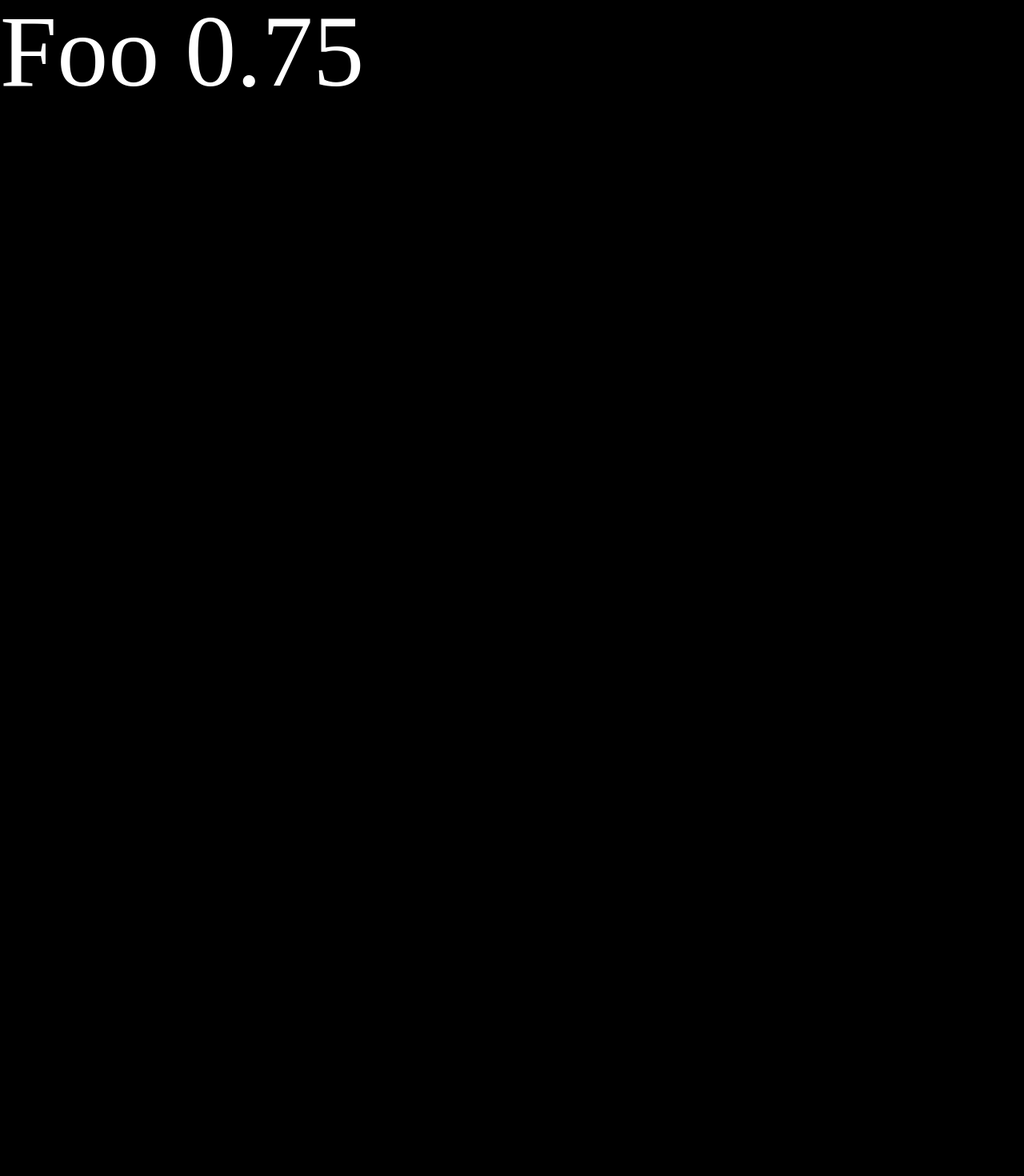
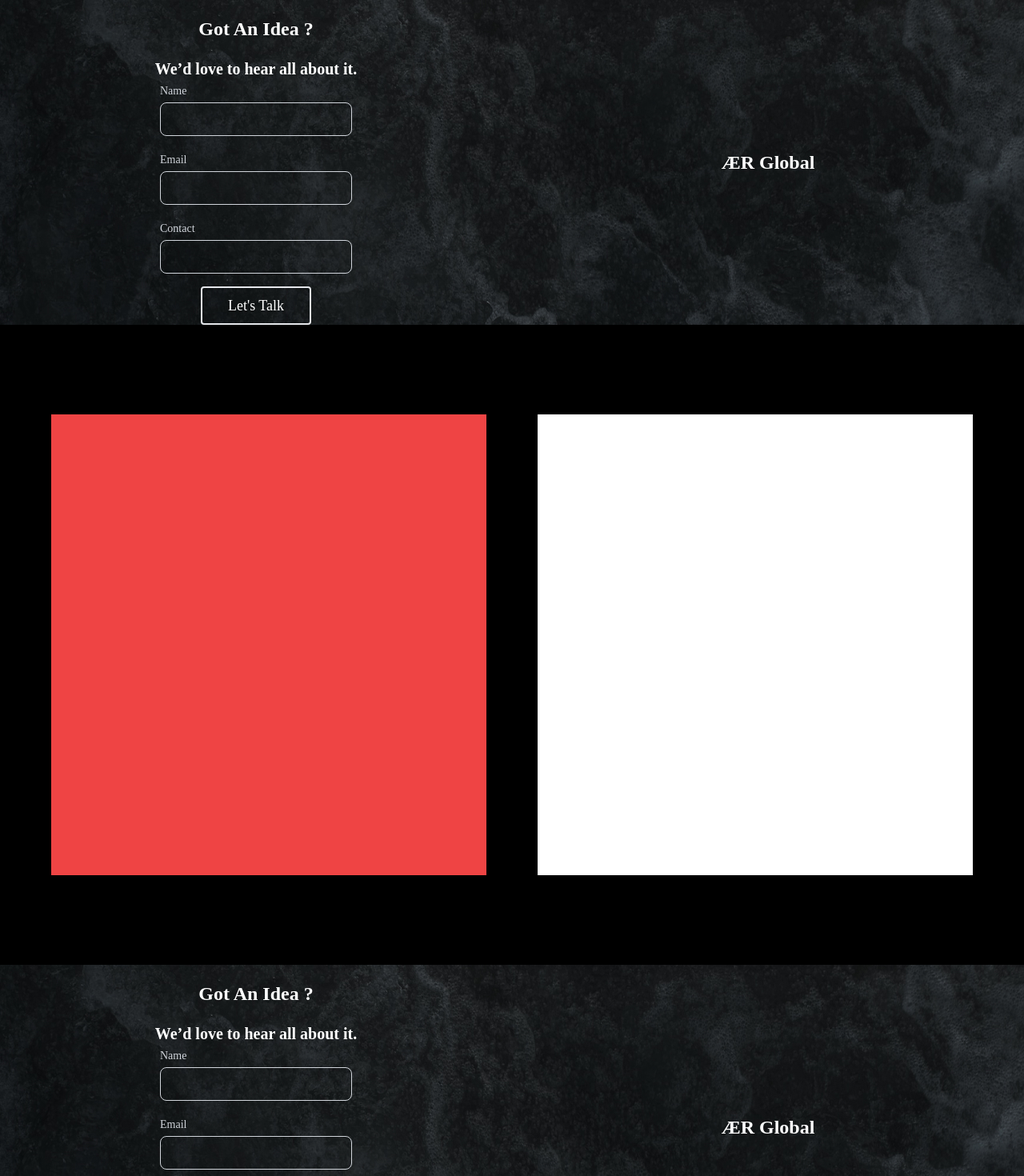
Before and after one commit to Grbmax/global-web, a Next.js app: page / in a window 1280 px wide. Shown: the top 1470 px of the page at 80% size. Built offline with nearby package versions, Linux system fonts and the light colour scheme.

Commit message:
Comapny Cards Sticky Parallax

```diff
--- /dev/null
+++ b/components/Companies.tsx
@@ -0,0 +1,32 @@
+import React from 'react'
+import { Tile, TileBackground, TileContent, TileWrapper } from './tile'
+import { CompanyBackground, CompanyContainer } from './Company'
+
+const Companies = () => (
+<TileWrapper numOfPages={3}>
+    <TileBackground>
+        <CompanyBackground />
+    </TileBackground>
+    <TileContent>
+    <Tile
+        page={0} renderContent={({progress}) => (
+        <CompanyContainer>
+            <span className='text-9xl'>Foo {progress} </span>
+        </CompanyContainer>
+        )}
+    ></Tile>
+    <Tile
+        page={1} renderContent={({progress}) => (
+        <span className='text-9xl'>Boo {progress} </span>
+        )}
+    ></Tile>
+    <Tile
+        page={2} renderContent={({progress}) => (
+        <span className='text-9xl'>Moo {progress} </span>
+        )}
+    ></Tile>
+    </TileContent>
+</TileWrapper>
+)
+
+export default Companies
--- /dev/null
+++ b/components/Company.tsx
@@ -0,0 +1,21 @@
+import React from 'react'
+import Link from 'next/link'
+
+
+type Props = {
+    children?: React.ReactNode
+}
+
+export const CompanyContainer: React.FC<Props> = ({ children }) => (
+    <div className='grid grid-col lg:grid-cols-2 w-full min-h-screen'>
+        {children}
+    </div>
+)
+
+export const CompanyBackground: React.FC<Props> = () => (
+    <div className='grid grid-cols lg:grid-cols-2 w-full h-screen px-16 py-28 gap-16 sticky'>
+        <div className="bg-red-500"></div>
+        <div className="bg-white"></div>
+    </div>
+
+)
--- a/pages/tile.tsx
+++ b/components/Tile.tsx
@@ -3,7 +3,7 @@ import { ScrollContext } from '../utils/scroll-observer'
 
 type CProps = {
     children?: React.ReactNode
-};
+}
 
 interface WrapperProps {
     numOfPages: number
--- a/pages/companies.tsx
+++ /dev/null
@@ -1,22 +0,0 @@
-import React from 'react'
-import { Tile, TileBackground, TileContent, TileWrapper } from './tile'
-
-const Companies = () => <TileWrapper numOfPages={3}>
-    <TileBackground></TileBackground>
-    <TileContent>
-        <Tile
-        page={0} renderContent={({progress}) => (
-        <span className='text-9xl'>Foo {progress}</span>
-        )}
-        ></Tile>
-    </TileContent>
-    <TileContent>
-    <Tile
-    page={1} renderContent={({progress}) => (
-        <span className='text-9xl'>Boo {progress}</span>
-        )}
-        ></Tile>
-    </TileContent>
-</TileWrapper>
-
-export default Companies
--- a/pages/index.tsx
+++ b/pages/index.tsx
@@ -1,7 +1,7 @@
 import React, { useRef, useContext, useState, useCallback} from 'react'
 import type { NextPage } from 'next'
 import Head from 'next/head'
-import Companies from './companies'
+import Companies from '../components/companies'
 import Footer from '../components/Footer'
 
 
@@ -13,9 +13,9 @@ const Home: NextPage = () => {
         <meta name="description" content="Generated by create next app" />
         <link rel="icon" href="/favicon.ico" />
       </Head>
+      <Footer />
       <Companies />
-
-
+      <Footer />
     </div>
   )
 }
```
Also changed, not shown: pages/masthead.tsx (deleted).
